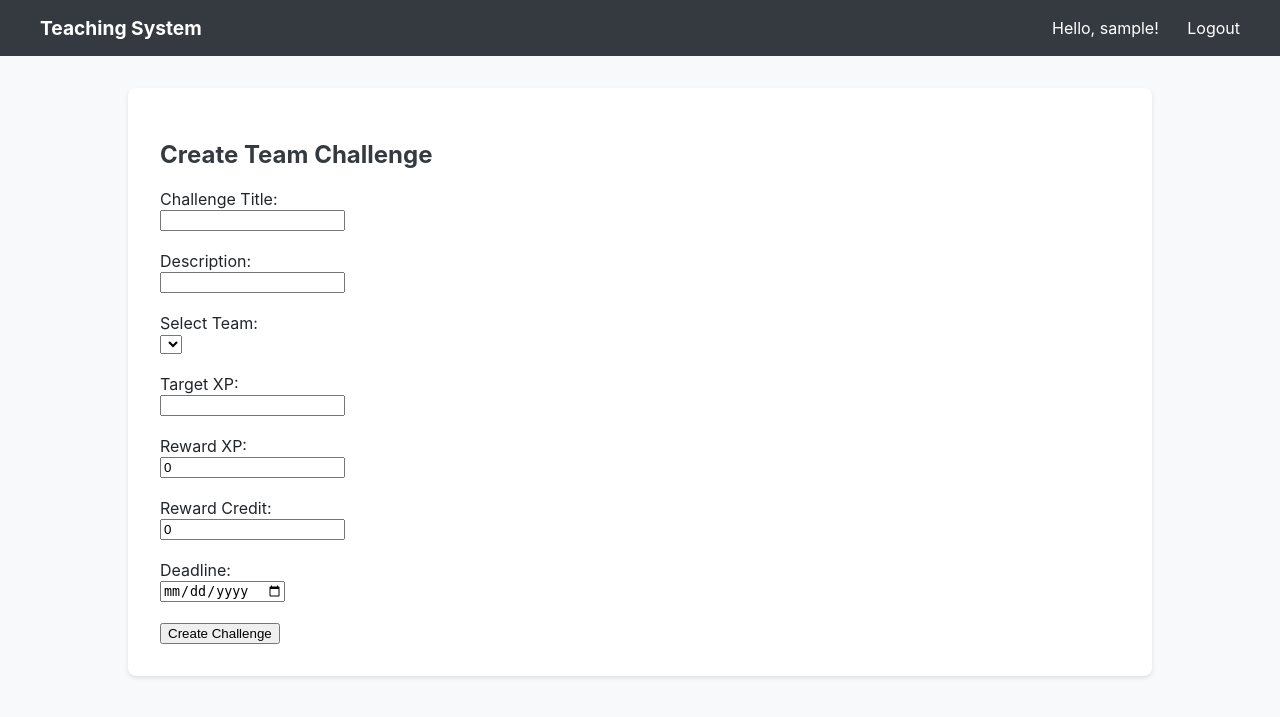
After one commit to PeiHsiuLu/oop_teachingsystem, a Flask app: page /team-challenge/create in a window 1280 px wide. The commit adds this page. Shown: the top 717 px of the page. Run offline with Flask 3, Linux system fonts and the light colour scheme; the visitor is signed in with stand-in values (Sample User, id 1); data that the repository does not hold is empty; parts of the project's set-up code (start-up, migrations or seed data) failed here and were passed over.

Commit message:
create team challenge

```diff
--- a/app/__init__.py
+++ b/app/__init__.py
@@ -8,6 +8,7 @@ from app.models.dialogue import DialogueNode
 from app.models.analytics import InteractionLog
 from app.models.game import Badge, GameEvent
 from app.models.report import Report
+from app.routes.team_challenge import team_challenge_bp
 
 bcrypt = Bcrypt()
 
@@ -73,6 +74,7 @@ def create_app():
     app.register_blueprint(dialogue_bp)
     app.register_blueprint(analytics_bp)
     app.register_blueprint(vocabulary_bp)
+    app.register_blueprint(team_challenge_bp)
 
     # Initialize Flask-Login (assuming this exists in the full __init__.py)
     from flask_login import LoginManager
--- /dev/null
+++ b/app/routes/team_challenge.py
@@ -0,0 +1,164 @@
+from flask import Blueprint, render_template, request, redirect, url_for, flash
+from flask_login import login_required
+from datetime import datetime
+
+from app.models.team import StudyGroup
+from app.models.team_challenge import TeamChallenge
+
+
+team_challenge_bp = Blueprint(
+    "team_challenge",
+    __name__,
+    url_prefix="/team-challenge"
+)
+
+
+@team_challenge_bp.route("/")
+@login_required
+def list_challenges():
+    challenges = TeamChallenge.objects().order_by("-created_at")
+
+    for challenge in challenges:
+        if challenge.goal_type == "xp":
+            total_xp = calculate_team_total_xp(challenge.team)
+            challenge.update_progress(total_xp)
+
+    return render_template(
+        "team_challenges.html",
+        challenges=challenges
+    )
+
+
+@team_challenge_bp.route("/create", methods=["GET", "POST"])
+@login_required
+def create_challenge():
+    teams = StudyGroup.objects()
+
+    if request.method == "POST":
+        title = request.form.get("title")
+        description = request.form.get("description")
+        team_id = request.form.get("team_id")
+        target_value = int(request.form.get("target_value"))
+        reward_xp = int(request.form.get("reward_xp", 0))
+        reward_credit = int(request.form.get("reward_credit", 0))
+        deadline_str = request.form.get("deadline")
+
+        team = StudyGroup.objects(id=team_id).first()
+
+        if not team:
+            flash("Team not found.", "error")
+            return redirect(url_for("team_challenge.create_challenge"))
+
+        deadline = datetime.strptime(deadline_str, "%Y-%m-%d")
+
+        challenge = TeamChallenge(
+            title=title,
+            description=description,
+            team=team,
+            goal_type="xp",
+            target_value=target_value,
+            reward_xp=reward_xp,
+            reward_credit=reward_credit,
+            deadline=deadline
+        )
+
+        challenge.save()
+
+        flash("Team challenge created successfully!", "success")
+        return redirect(url_for("team_challenge.list_challenges"))
+
+    return render_template(
+        "create_team_challenge.html",
+        teams=teams
+    )
+
+
+@team_challenge_bp.route("/<challenge_id>/claim-reward")
+@login_required
+def claim_reward(challenge_id):
+    challenge = TeamChallenge.objects(id=challenge_id).first()
+
+    if not challenge:
+        flash("Challenge not found.", "error")
+        return redirect(url_for("team_challenge.list_challenges"))
+
+    total_xp = calculate_team_total_xp(challenge.team)
+    challenge.update_progress(total_xp)
+
+    if not challenge.is_completed():
+        flash("This challenge is not completed yet.", "error")
+        return redirect(url_for("team_challenge.list_challenges"))
+
+    if challenge.reward_claimed == "yes":
+        flash("Reward has already been claimed.", "error")
+        return redirect(url_for("team_challenge.list_challenges"))
+
+    give_team_reward(challenge)
+
+    challenge.reward_claimed = "yes"
+    challenge.save()
+
+    flash("Reward has been given to all team members!", "success")
+    return redirect(url_for("team_challenge.list_challenges"))
+
+
+def calculate_team_total_xp(team):
+    total_xp = 0
+
+    for member in team.members:
+        total_xp += getattr(member, "xp", 0)
+
+    return total_xp
+
+
+def give_team_reward(challenge):
+    team = challenge.team
+
+    for member in team.members:
+        if hasattr(member, "xp"):
+            member.xp += challenge.reward_xp
+
+        if hasattr(member, "credit_score"):
+            member.credit_score += challenge.reward_credit
+
+        member.save()
+
+@team_challenge_bp.route("/create/<team_id>", methods=["GET", "POST"])
+@login_required
+def create_challenge_for_team(team_id):
+    team = StudyGroup.objects(id=team_id).first()
+
+    if not team:
+        flash("Team not found.", "error")
+        return redirect(url_for("team.teams_dashboard"))
+
+    if request.method == "POST":
+        title = request.form.get("title")
+        description = request.form.get("description")
+        target_value = int(request.form.get("target_value"))
+        reward_xp = int(request.form.get("reward_xp", 0))
+        reward_credit = int(request.form.get("reward_credit", 0))
+        deadline_str = request.form.get("deadline")
+
+        deadline = datetime.strptime(deadline_str, "%Y-%m-%d")
+
+        challenge = TeamChallenge(
+            title=title,
+            description=description,
+            team=team,
+            goal_type="xp",
+            target_value=target_value,
+            reward_xp=reward_xp,
+            reward_credit=reward_credit,
+            deadline=deadline
+        )
+
+        challenge.save()
+
+        flash("Team challenge created successfully!", "success")
+        return redirect(url_for("team_challenge.list_challenges"))
+
+    return render_template(
+        "create_team_challenge.html",
+        team=team
+    )
--- /dev/null
+++ b/app/templates/create_team_challenge.html
@@ -0,0 +1,64 @@
+{% extends "base.html" %}
+
+{% block content %}
+
+<h2>Create Team Challenge</h2>
+
+<form method="POST">
+    <div>
+        <label>Challenge Title:</label><br>
+        <input type="text" name="title" required>
+    </div>
+
+    <br>
+
+    <div>
+        <label>Description:</label><br>
+        <input type="text" name="description">
+    </div>
+
+    <br>
+
+    <div>
+        <label>Select Team:</label><br>
+        <select name="team_id" required>
+            {% for team in teams %}
+                <option value="{{ team.id }}">{{ team.name }}</option>
+            {% endfor %}
+        </select>
+    </div>
+
+    <br>
+
+    <div>
+        <label>Target XP:</label><br>
+        <input type="number" name="target_value" required>
+    </div>
+
+    <br>
+
+    <div>
+        <label>Reward XP:</label><br>
+        <input type="number" name="reward_xp" value="0">
+    </div>
+
+    <br>
+
+    <div>
+        <label>Reward Credit:</label><br>
+        <input type="number" name="reward_credit" value="0">
+    </div>
+
+    <br>
+
+    <div>
+        <label>Deadline:</label><br>
+        <input type="date" name="deadline" required>
+    </div>
+
+    <br>
+
+    <button type="submit">Create Challenge</button>
+</form>
+
+{% endblock %}
```
Also changed, not shown: app/models/team_challenge.py (+40 -7 lines), app/templates/team_challenges.html (added, +67 -0 lines), app/templates/team_detail.html (+7 -0 lines).
